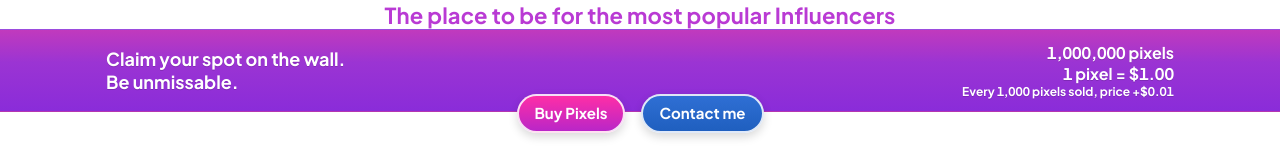
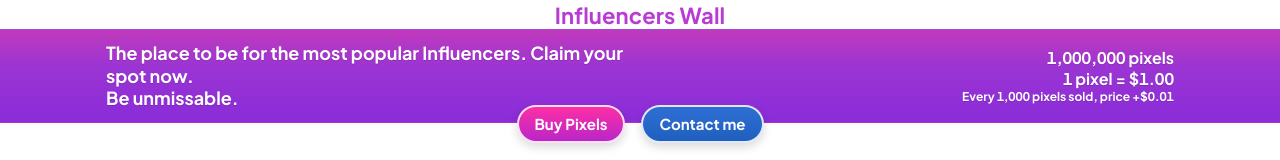
Before and after one commit to GRBUZ/infwallau, a website: page index.html in a window 1280 px wide. Shown: the top 160 px of the page. Drawn offline with Linux system fonts and the light colour scheme; no server answers.

Commit message:
refreshTopbarfixx2

```diff
--- a/index.html
+++ b/index.html
@@ -16,14 +16,15 @@
 <body>
  <header class="masthead">
   <!-- 1) Titre tout en haut -->
-  <h1 class="masthead-title">The place to be for the most popular Influencers</h1>
+   <h1 class="masthead-title">Influencers Wall</h1>
 
   <!-- 2) Bande violette -->
   <div class="masthead-strip">
     <div class="masthead-inner">
       <!-- Accroche à gauche -->
       <p class="masthead-tagline">
-        Claim your spot on the wall.<br>
+        The place to be for the most popular Influencers.
+        Claim your spot now.<br>
         Be unmissable.
       </p>
 
--- a/js/app.js
+++ b/js/app.js
@@ -320,9 +320,9 @@
 
       await loadStatus();
       clearSelection();
+      refreshTopbar();
       paintAll();
       closeModal();
-      refreshTopbar();
     }catch(err){
       alert('Finalize failed: '+(err?.message||err));
     }finally{
```
